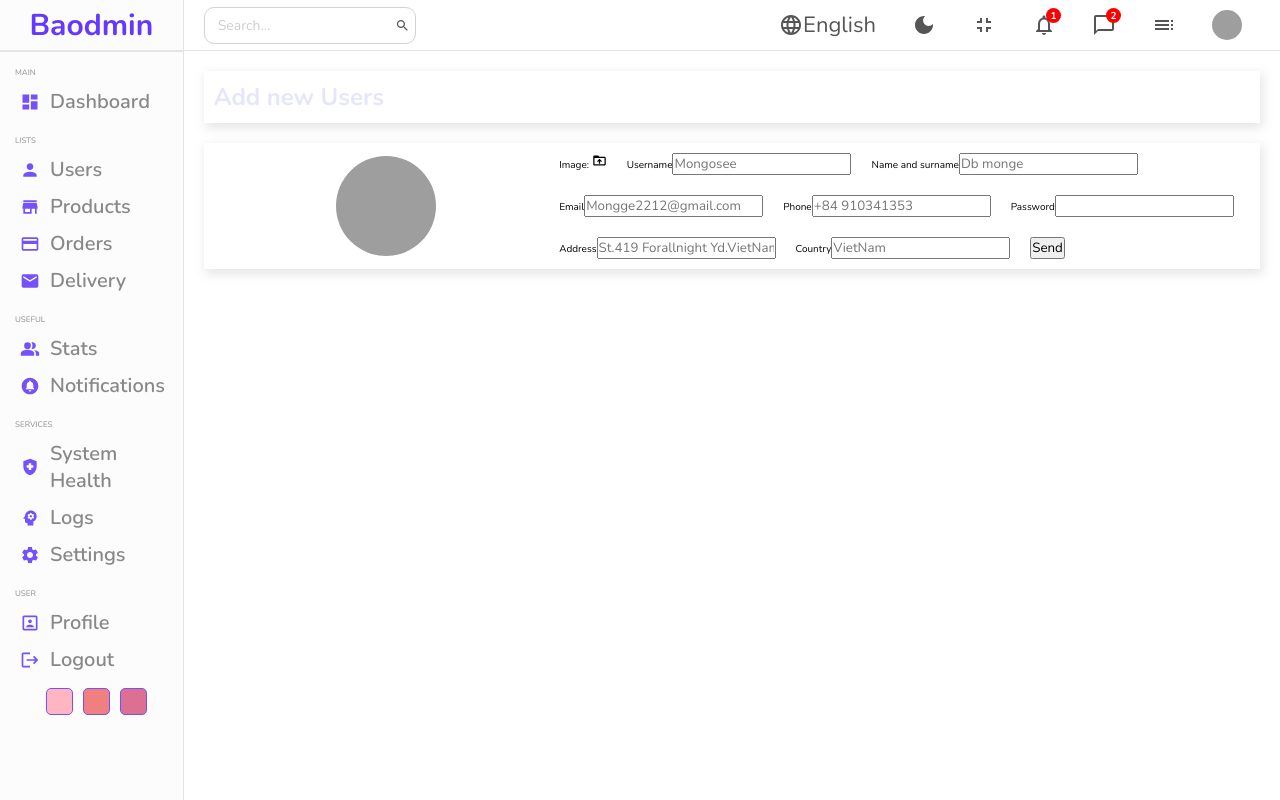
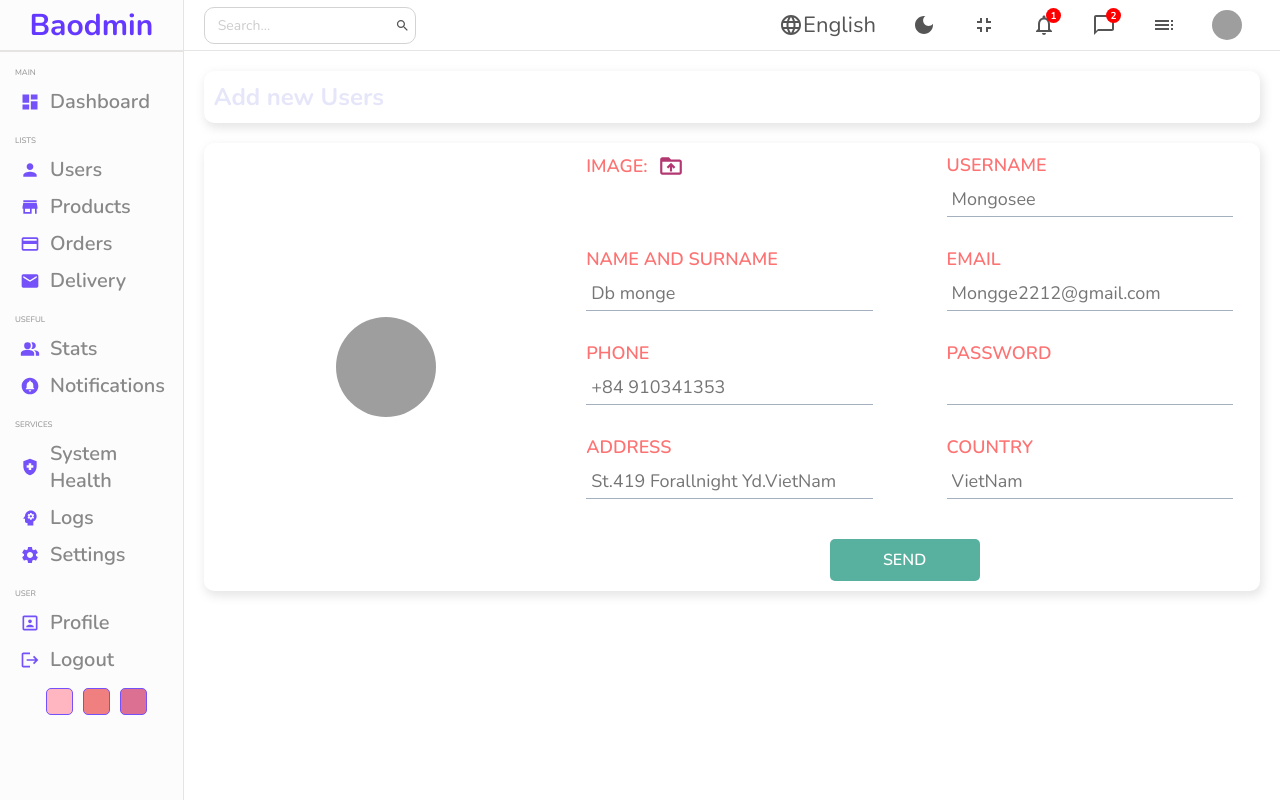
Before and after one commit to DevAnonitos/Dashboard_Reactjs, a React (Create React App) app: page /users/new in a window 1280 px wide. Built offline with nearby package versions, Linux system fonts and the light colour scheme; grey boxes are pictures that could not be loaded.

Commit message:
update-new@5

```diff
--- a/src/pages/New/new.scss
+++ b/src/pages/New/new.scss
@@ -11,6 +11,7 @@
         }
 
         .top, .bottom {
+            border-radius: 10px;
             -webkit-box-shadow: 2px 4px 10px 1px rgba(0, 0, 0, 0.47);
             box-shadow: 2px 4px 10px 1px rgba(201, 201, 201, 0.47);
             padding: 10px;
@@ -38,7 +39,53 @@
                 form {
                     display: flex;
                     flex-wrap: wrap;
-                    gap: 20px;
+                    gap: 30px;
+                    justify-content: space-around;
+
+                    .formInput {
+                        width: 40%;
+
+                        label {
+                            display: flex;
+                            align-items: center;
+                            gap: 10px;
+                            font-size: 1.8rem;
+                            margin-bottom: 5px;
+                            color: #FD7272;
+                            font-weight: 600;
+                            text-transform: uppercase;
+
+                            .icon {
+                                cursor: pointer;
+                                font-size: 2.6rem;
+                                color: #B33771;
+                            }
+                        }
+
+                        input {
+                            width: 100%;
+                            padding: 5px;
+                            font-size: 1.8rem;
+                            border: none;
+                            border-bottom: 1px solid #a4b0be;
+                            outline: none;
+                        }
+                    }
+
+                    .btn-send {
+                        width: 150px;
+                        padding: 10px;
+                        background-color: #58B19F;
+                        color: #fff;
+                        border: none;
+                        outline: none;
+                        font-size: 1.6rem;
+                        text-transform: uppercase;
+                        font-weight: 600;
+                        border-radius: 5px;
+                        margin-top: 10px;
+                        cursor: pointer;
+                    }
                 }
             }
         }
```
